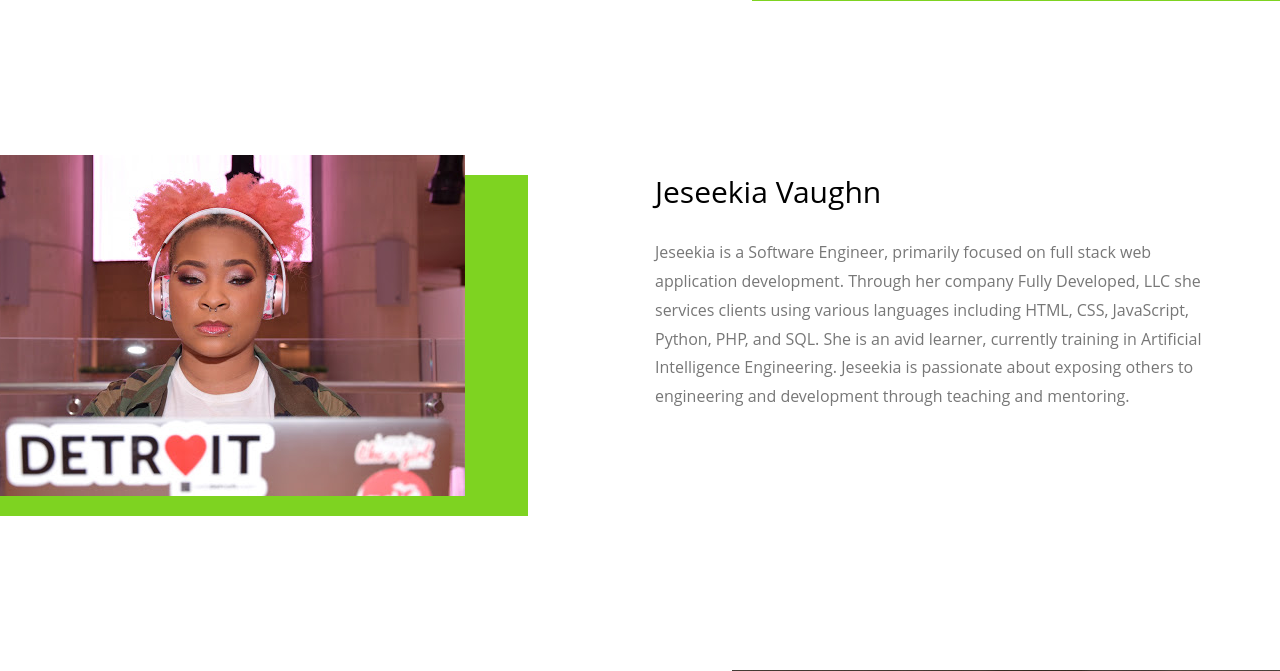
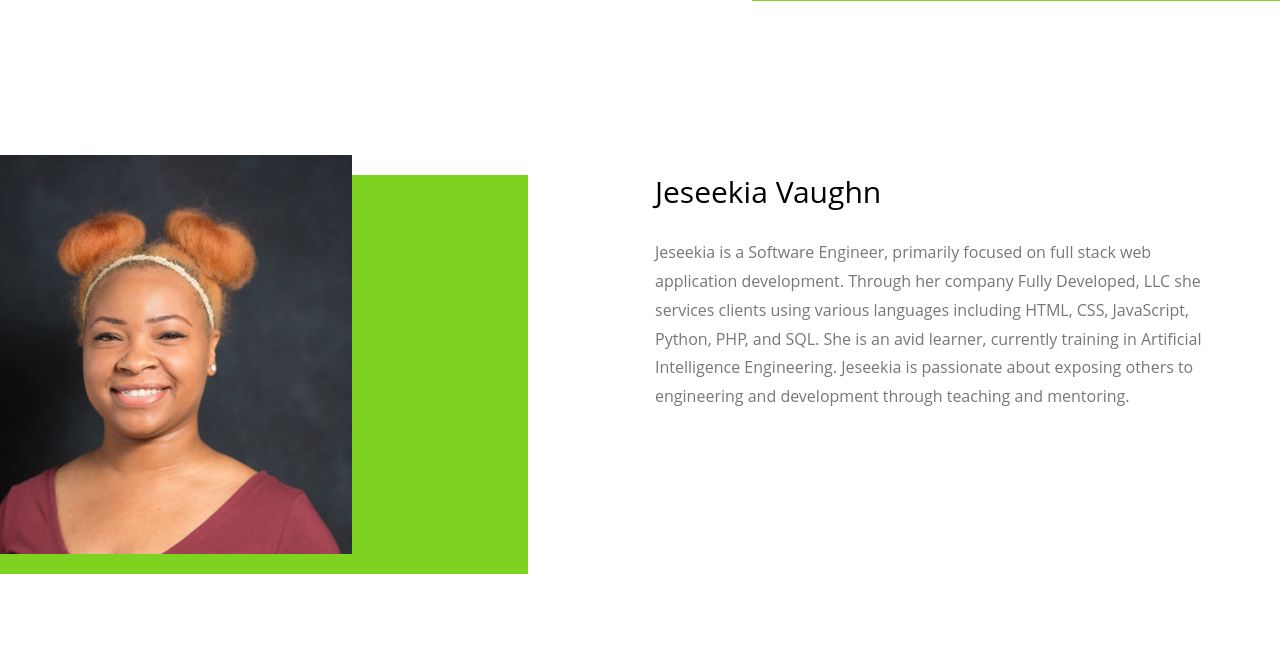
Before and after one commit to detroitblacktech/webportal, a Flask app: page / in a window 1280 px wide. Shown: the part 3398-4069 px from the top of the page. Run offline with Flask 2, Linux system fonts and the light colour scheme; some libraries are stand-ins or nearby versions; some web fonts are replaced.

Commit message:
Changed Jeseekia Vaughn's picture

```diff
--- a/templates/homepage_layout.html
+++ b/templates/homepage_layout.html
@@ -208,7 +208,7 @@
 			<div class="row team-item gtco-team">
 				<div class="col-md-6 col-md-pull-1 animate-box"  data-animate-effect="fadeInLeft">
 					<div class="img-shadow">
-						<img src="static/images/jeseekia_vaughn.jpg" class="img-responsive" alt="Jeseekia Vaughn picture">
+						<img src="static/images/jeseekia_vaughn-original.jpg" class="img-responsive" alt="Jeseekia Vaughn picture">
 					</div>
 				</div>
 				<div class="col-md-6 animate-box" data-animate-effect="fadeInLeft">
```
